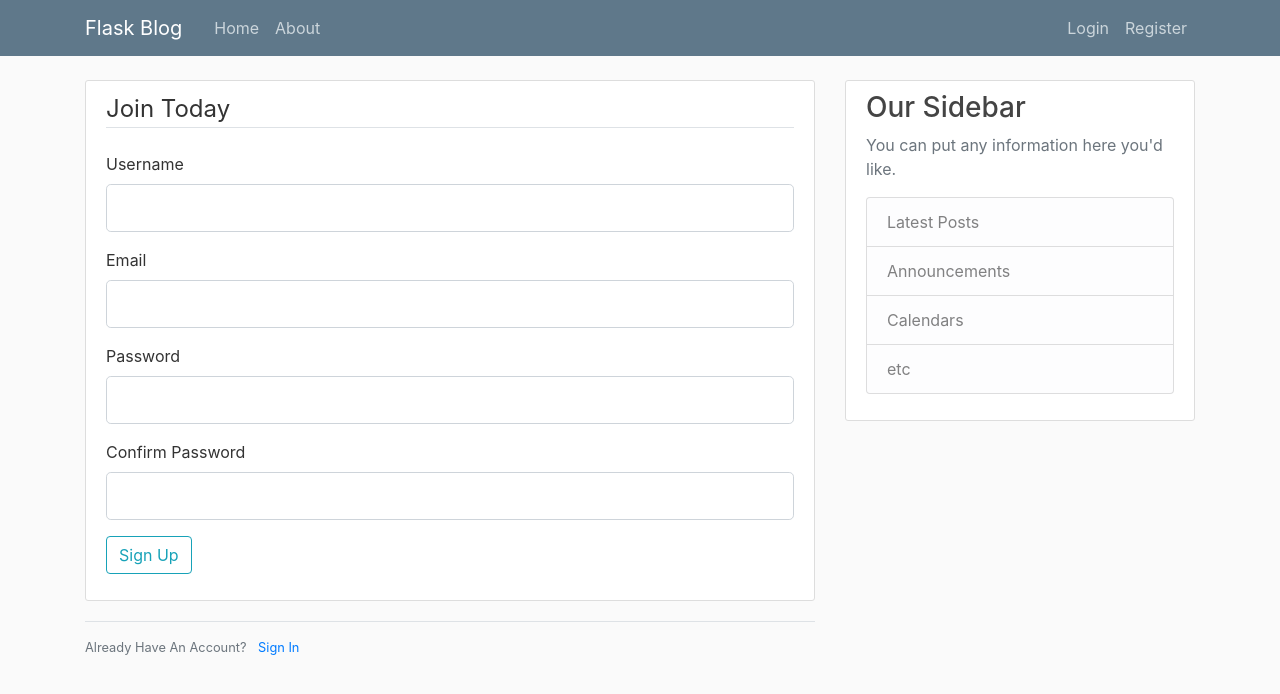
After one commit to connorcarnes/flask1, a Flask app: page /register in a window 1280 px wide. The commit adds this page. Shown: the top 694 px of the page. Run offline with Flask 2, Linux system fonts and the light colour scheme; some libraries are stand-ins or nearby versions.

Commit message:
started login and registration functionality

```diff
--- a/flask1.py
+++ b/flask1.py
@@ -1,5 +1,8 @@
-from flask import Flask, render_template, url_for
+from flask import Flask, render_template, url_for, flash, redirect
+from forms import RegistrationForm, LoginForm
 app = Flask(__name__)
+
+app.config['SECRET_KEY'] = 'c4cf3bbdb8fdc824c052edcf7ce74eb9'
 
 posts = [
     {
@@ -23,10 +26,24 @@ posts = [
 def home():
     return render_template('home.html', posts=posts)
 
+
 @app.route("/about")
 def about():
     return render_template('about.html', title='About')
 
+@app.route("/register", methods=['GET', 'POST'])
+def register():
+    form = RegistrationForm()
+    if form.validate_on_submit():
+        flash(f'Account created for {form.username.data}!', 'success')
+        return redirect(url_for('home'))
+    return render_template('register.html', title='Register', form=form)
+
+@app.route("/login")
+def login():
+    form = LoginForm()
+    return render_template('login.html', title='Login', form=form)
+
 
 if __name__ == '__main__':
-    app.run(debug=True,host='localhost',port=8080)
+    app.run(debug=True,host='0.0.0.0',port=8080)
--- /dev/null
+++ b/forms.py
@@ -0,0 +1,20 @@
+from flask_wtf import FlaskForm
+from wtforms import StringField, PasswordField, SubmitField, BooleanField
+from wtforms.validators import DataRequired, Length, Email, EqualTo
+
+class RegistrationForm(FlaskForm):
+    username = StringField('Username',
+                            validators=[DataRequired(), Length(min=2, max=20)])
+    email = StringField('Email',
+                        validators=[DataRequired(), Email()])
+    password = PasswordField('Password', validators=[DataRequired()])
+    confirm_password = PasswordField('Confirm Password',
+                                      validators=[DataRequired(), EqualTo('password')])
+    submit = SubmitField('Sign Up')
+
+class LoginForm(FlaskForm):
+    email            = StringField('Email',
+                        validators=[DataRequired(), Email()])
+    password         = PasswordField('Password', validators=[DataRequired()])
+    remember         = BooleanField('Remember Me')
+    submit           = SubmitField('Login')
--- a/templates/layout.html
+++ b/templates/layout.html
@@ -42,6 +42,15 @@
     <main role="main" class="container">
       <div class="row">
         <div class="col-md-8">
+          {% with messages = get_flashed_messages(with_categories=true) %}
+            {% if messages %}
+              {% for category, message in messages %}
+                <div class="alert alert-{{ category }}">
+                  {{ message }}
+                </div>
+              {% endfor %}
+            {% endif %}
+          {% endwith %}
           {% block content %}{% endblock %}
         </div>
         <div class="col-md-4">
--- /dev/null
+++ b/templates/login.html
@@ -0,0 +1,4 @@
+{% extends "layout.html" %}
+{% block content %}
+    <h1>About Page</h1>
+{% endblock content %}
--- /dev/null
+++ b/templates/register.html
@@ -0,0 +1,35 @@
+{% extends "layout.html" %}
+{% block content %}
+    <div class="content-section">
+        <form method="POST" action="">
+            {{ form.hidden_tag() }}
+            <fieldset clas="form-group">
+                <legend class="border-bottom mb-4">Join Today</legend>
+                <div class="form-group">
+                    {{ form.username.label(class="form-control-label") }}
+                    {{ form.username(class="form-control form-control-lg") }}
+                </div>
+                <div class="form-group">
+                    {{ form.email.label(class="form-control-label") }}
+                    {{ form.email(class="form-control form-control-lg") }}
+                </div>
+                <div class="form-group">
+                    {{ form.password.label(class="form-control-label") }}
+                    {{ form.password(class="form-control form-control-lg") }}
+                </div>
+                <div class="form-group">
+                    {{ form.confirm_password.label(class="form-control-label") }}
+                    {{ form.confirm_password(class="form-control form-control-lg") }}
+                </div>
+            </fieldset>
+            <div class="form-group">
+                {{  form.submit(class="btn btn-outline-info") }}
+            </div>
+        </form>
+    </div>
+    <div class="border-top pt-3">
+        <small class="text-muted">
+            Already Have An Account? <a class="ml-2" href="{{ url_for('login') }}">Sign In</a>
+        </small>
+    </div>
+{% endblock content %}
```
